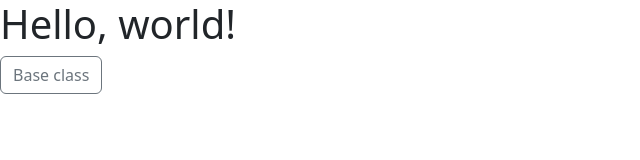
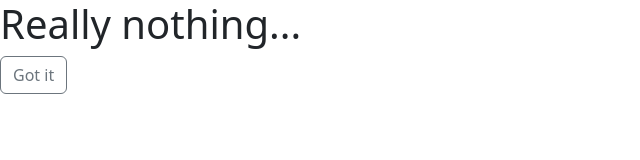
Before and after one commit to CDG-Axel/cdg-axel.github.io, a plain HTML site: page index.html in a window 1280 px wide. Shown: the whole page, without its empty margins (0-640 px from the left). Drawn offline with nearby package versions, Linux system fonts and the light colour scheme.

Commit message:
Update index.html

```diff
--- a/index.html
+++ b/index.html
@@ -3,12 +3,12 @@
   <head>
     <meta charset="utf-8">
     <meta name="viewport" content="width=device-width, initial-scale=1">
-    <title>Bootstrap demo</title>
+    <title>Nothing there</title>
     <link href="https://cdn.jsdelivr.net/npm/bootstrap@5.3.2/dist/css/bootstrap.min.css" rel="stylesheet" integrity="sha384-T3c6CoIi6uLrA9TneNEoa7RxnatzjcDSCmG1MXxSR1GAsXEV/Dwwykc2MPK8M2HN" crossorigin="anonymous">
   </head>
   <body>
-    <h1>Hello, world!</h1>
+    <h1>Really nothing...</h1>
     <script src="https://cdn.jsdelivr.net/npm/bootstrap@5.3.2/dist/js/bootstrap.bundle.min.js" integrity="sha384-C6RzsynM9kWDrMNeT87bh95OGNyZPhcTNXj1NW7RuBCsyN/o0jlpcV8Qyq46cDfL" crossorigin="anonymous"></script>
-    <button type="button" class="btn btn-outline-secondary">Base class</button>
+    <button type="button" class="btn btn-outline-secondary">Got it</button>
   </body>
 </html>
```
